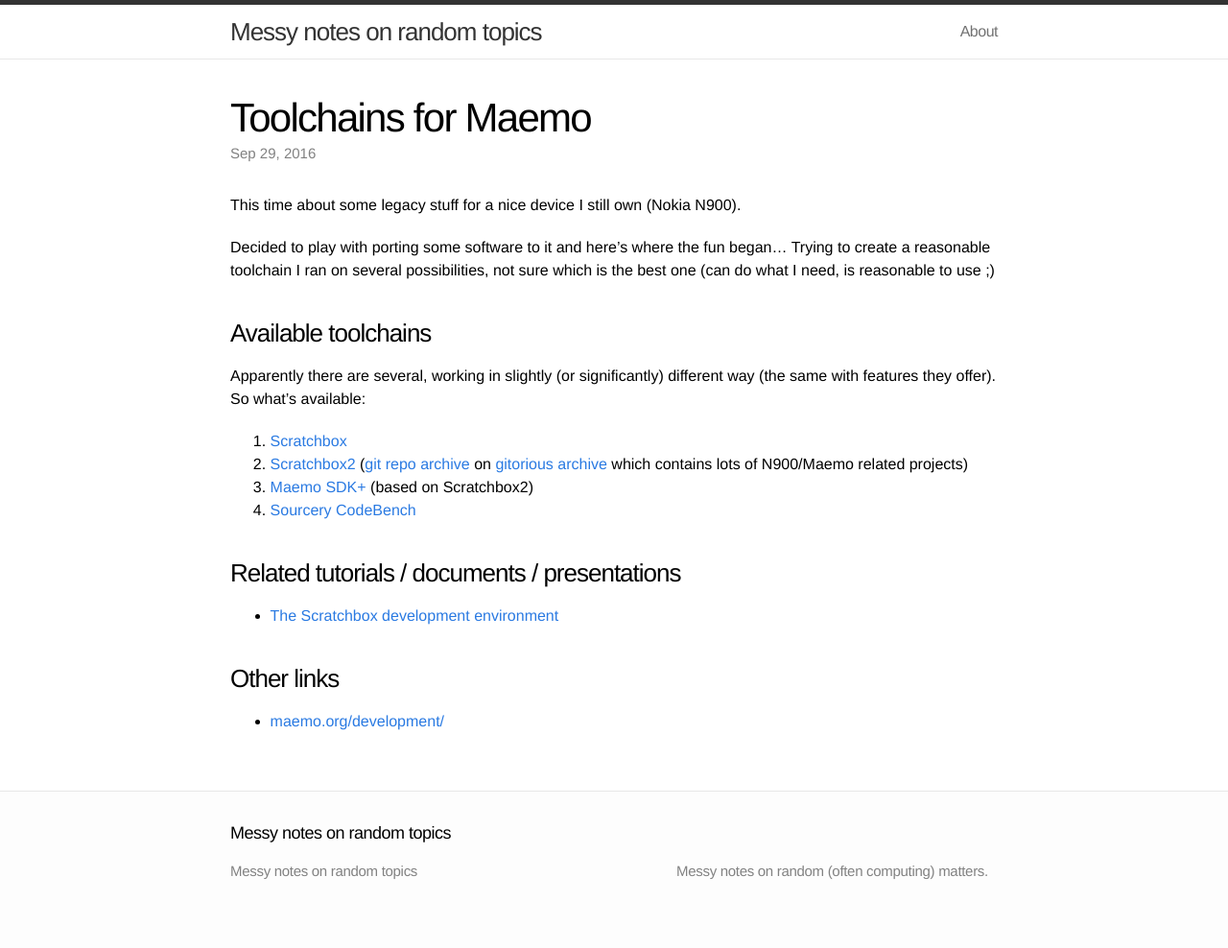
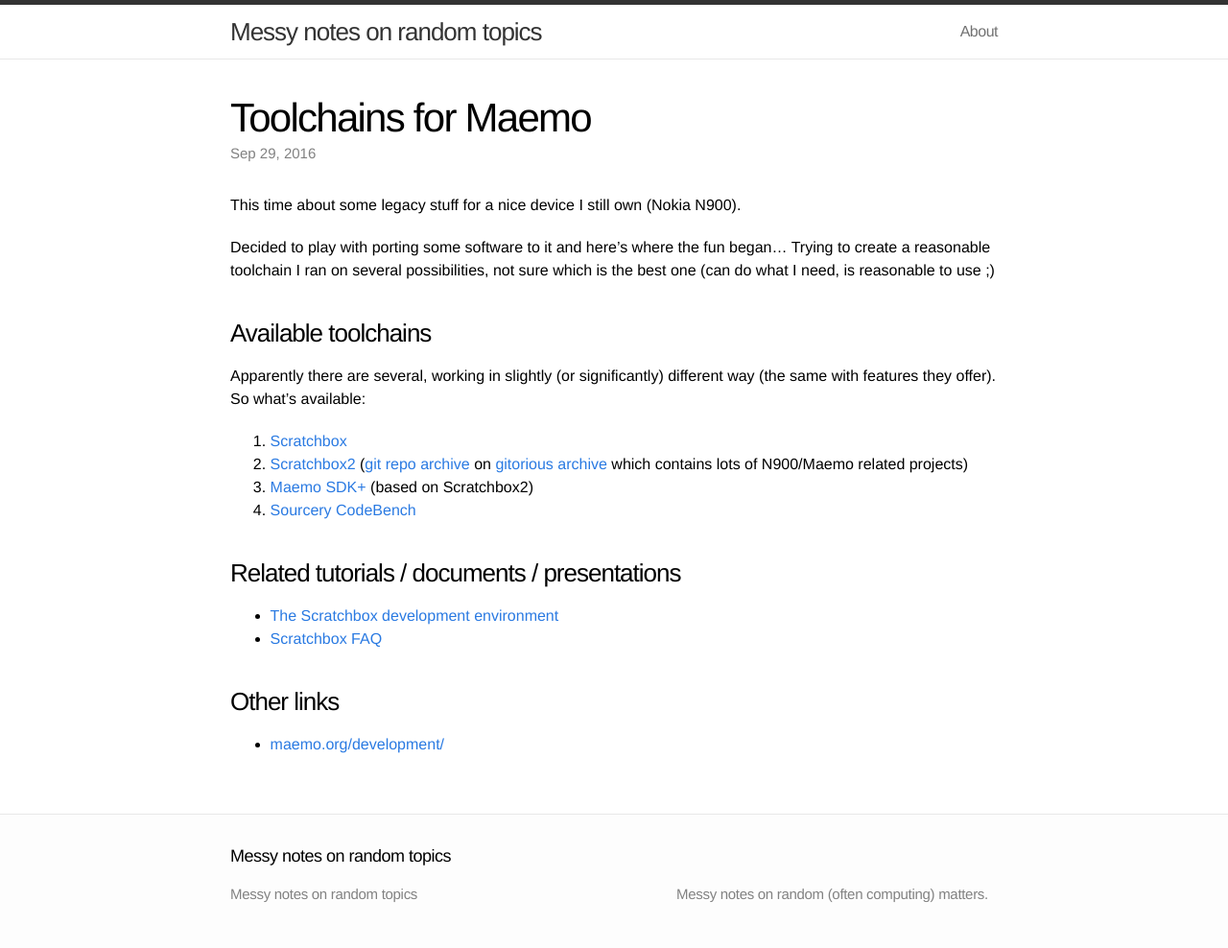
Before and after one commit to t-w/t-w.github.io, a Jekyll site: the page built from _posts/2016-09-29-toolchain_4_maemo.markdown, in a window 1280 px wide. Shown: the whole page at 96% size. Built offline with Jekyll 4.4.1, drawn with Linux system fonts in a browser that asks for light colours; before the commit the page ends 964 px from its top, so only the background shows below that.

Commit message:
Scratchbox faq (why not linked on main scratchbox page???)

```diff
--- a/_posts/2016-09-29-toolchain_4_maemo.markdown
+++ b/_posts/2016-09-29-toolchain_4_maemo.markdown
@@ -23,16 +23,18 @@ on [gitorious archive][gitorious] which contains lots of N900/Maemo related proj
 
 ### Related tutorials / documents / presentations
 - [The Scratchbox development environment][sb.doc.1]
+- [Scratchbox FAQ][sb.faq]
 
 ### Other links
 - [maemo.org/development/][maemo.org.dev]
 
 
-[sb.1]: http://scratchbox.org/
-[sb.doc.1]: http://free-electrons.com/docs/scratchbox/
-[sb2.1]: (scratchbox2 homepage)
-[sb2.2]: https://gitorious.org/scratchbox2/scratchbox2.git
-[gitorious]: https://gitorious.org/
-[sdk+.1]: http://maemo-sdk.garage.maemo.org/
-[codebench.1]: https://www.mentor.com/embedded-software/sourcery-tools/sourcery-codebench/editions/lite-edition/
+[sb.1]:          http://scratchbox.org/
+[sb.faq]:        http://scratchbox.org/faq/
+[sb.doc.1]:      http://free-electrons.com/docs/scratchbox/
+[sb2.1]:         (scratchbox2 homepage)
+[sb2.2]:         https://gitorious.org/scratchbox2/scratchbox2.git
+[gitorious]:     https://gitorious.org/
+[sdk+.1]:        http://maemo-sdk.garage.maemo.org/
+[codebench.1]:   https://www.mentor.com/embedded-software/sourcery-tools/sourcery-codebench/editions/lite-edition/
 [maemo.org.dev]: http://maemo.org/development/
```
